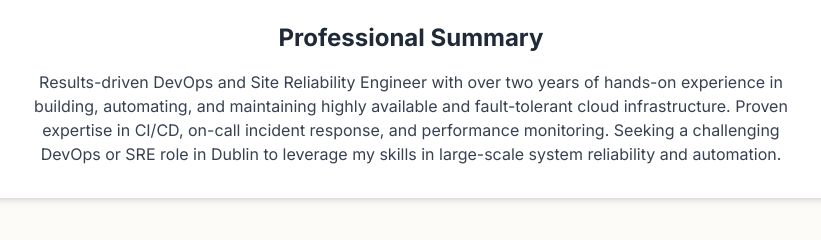
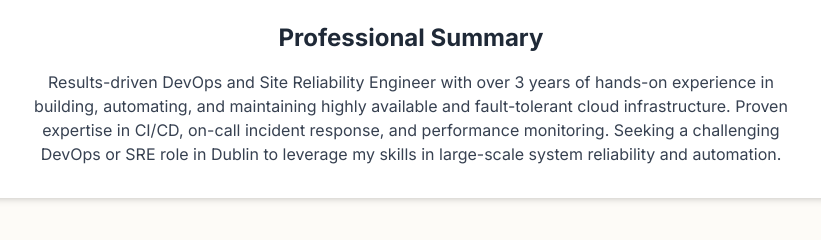
Before and after one commit to srujith07/resume, a plain HTML site: page index.html in a window 1280 px wide. Shown: the part 254-494 px from the top of the page, 229-1050 px from the left. Drawn offline with nearby package versions, Linux system fonts and the light colour scheme.

Commit message:
Update index.html

```diff
--- a/index.html
+++ b/index.html
@@ -124,7 +124,7 @@
         <section class="bg-white p-6 md:p-8 rounded-lg shadow-md mb-12">
             <h2 class="text-2xl font-bold text-gray-800 mb-4 text-center">Professional Summary</h2>
             <p class="text-center text-gray-700 max-w-3xl mx-auto">
-                Results-driven DevOps and Site Reliability Engineer with over two years of hands-on experience in building, automating, and maintaining highly available and fault-tolerant cloud infrastructure. Proven expertise in CI/CD, on-call incident response, and performance monitoring. Seeking a challenging DevOps or SRE role in Dublin to leverage my skills in large-scale system reliability and automation.
+                Results-driven DevOps and Site Reliability Engineer with over 3 years of hands-on experience in building, automating, and maintaining highly available and fault-tolerant cloud infrastructure. Proven expertise in CI/CD, on-call incident response, and performance monitoring. Seeking a challenging DevOps or SRE role in Dublin to leverage my skills in large-scale system reliability and automation.
             </p>
         </section>
 
```
